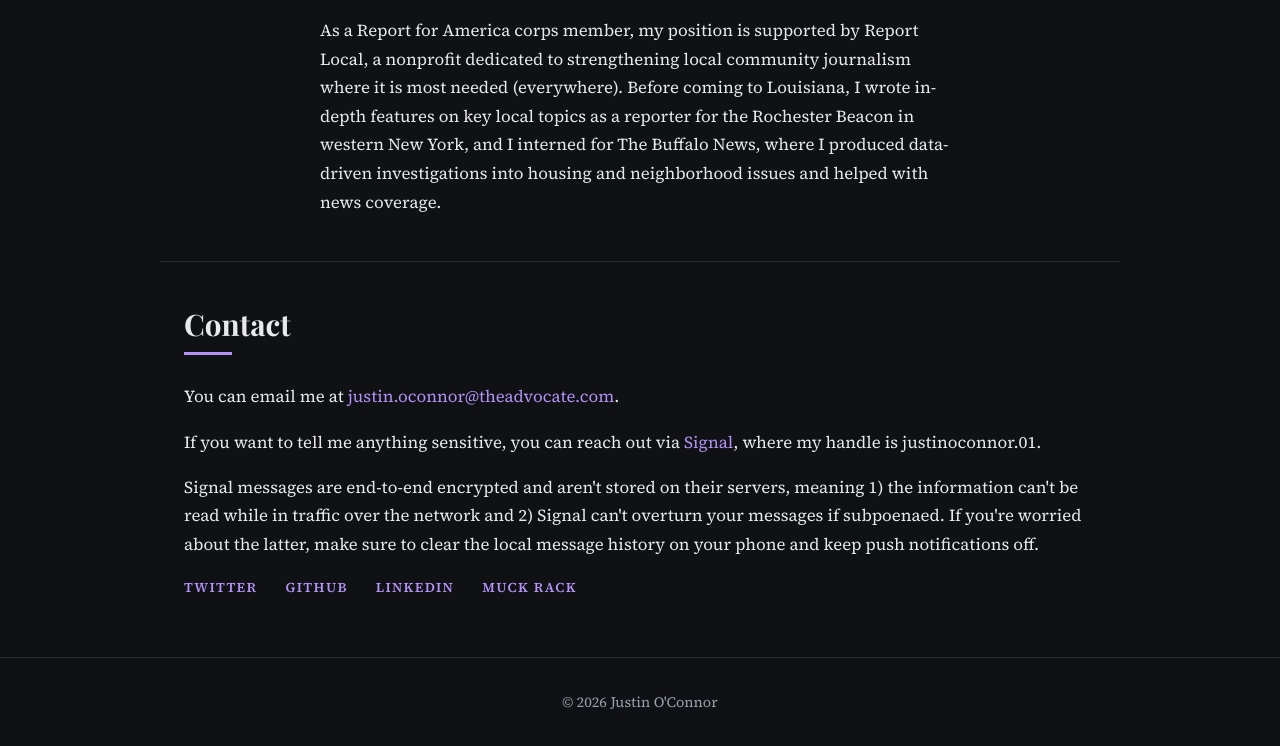
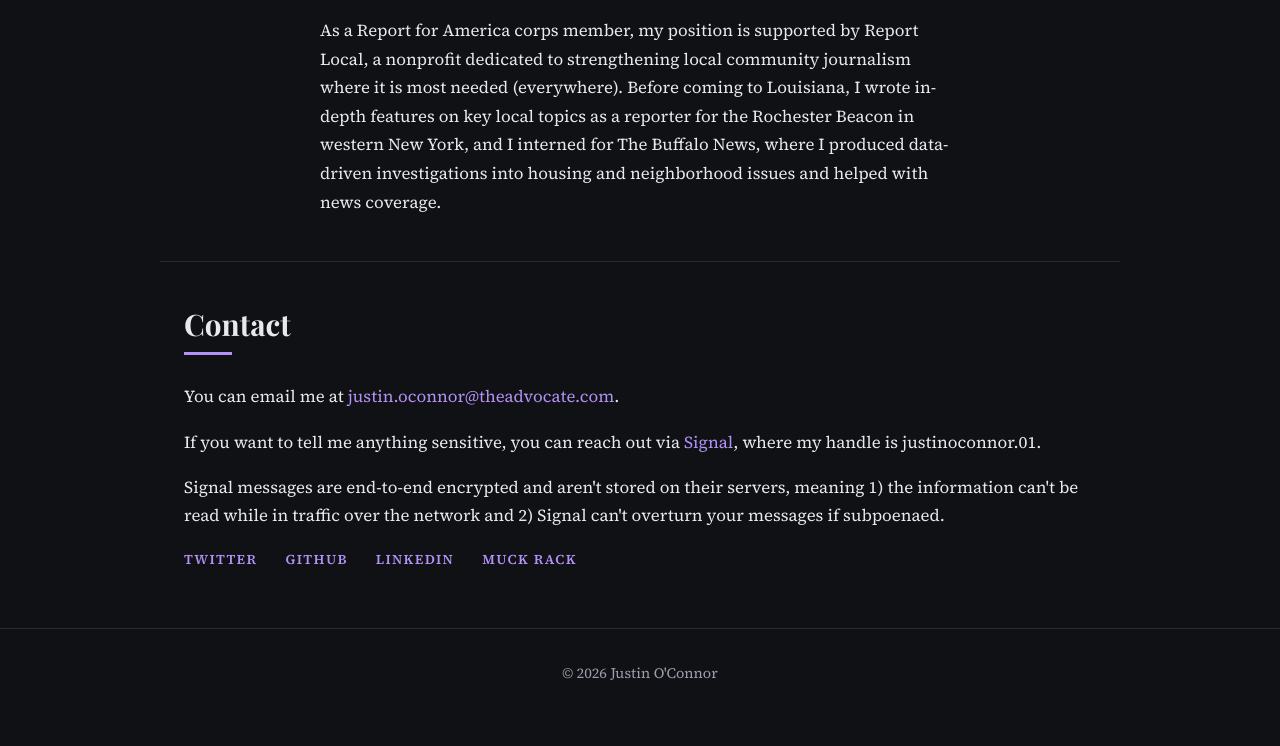
Before and after one commit to justin-oconnor/personal-website, a plain HTML site: page index.html in a window 1280 px wide. Shown: the part 572-1318 px from the top of the page. After the commit the page ends 1290 px from the top, so only its background shows below. Drawn offline with nearby package versions, Linux system fonts and the light colour scheme; a web font is replaced by a local one.

Commit message:
update secure contact info

```diff
--- a/index.html
+++ b/index.html
@@ -35,7 +35,7 @@
     <h2>Contact</h2>
     <p>You can email me at <a href="mailto:justin.oconnor@theadvocate.com">justin.oconnor@theadvocate.com</a>.</p>
     <p>If you want to tell me anything sensitive, you can reach out via <a href="https://signal.me/#eu/CLYgpL_Rs-UZVgG_Oa8T5qMSgrvSLq-MUJr-Pe8bzYoSntF1qy1FKo13MyY91o_w" target="_blank" rel="noopener">Signal</a>, where my handle is justinoconnor.01.</p>
-    <p>Signal messages are end-to-end encrypted and aren't stored on their servers, meaning 1) the information can't be read while in traffic over the network and 2) Signal can't overturn your messages if subpoenaed. If you're worried about the latter, make sure to clear the local message history on your phone and keep push notifications off.</p>
+    <p>Signal messages are end-to-end encrypted and aren't stored on their servers, meaning 1) the information can't be read while in traffic over the network and 2) Signal can't overturn your messages if subpoenaed.</p>
     <ul class="contact-list">
       <li><a href="https://x.com/ByJustinOConnor" target="_blank" rel="noopener">Twitter</a></li>
       <li><a href="https://github.com/justin-oconnor" target="_blank" rel="noopener">GitHub</a></li>
```
